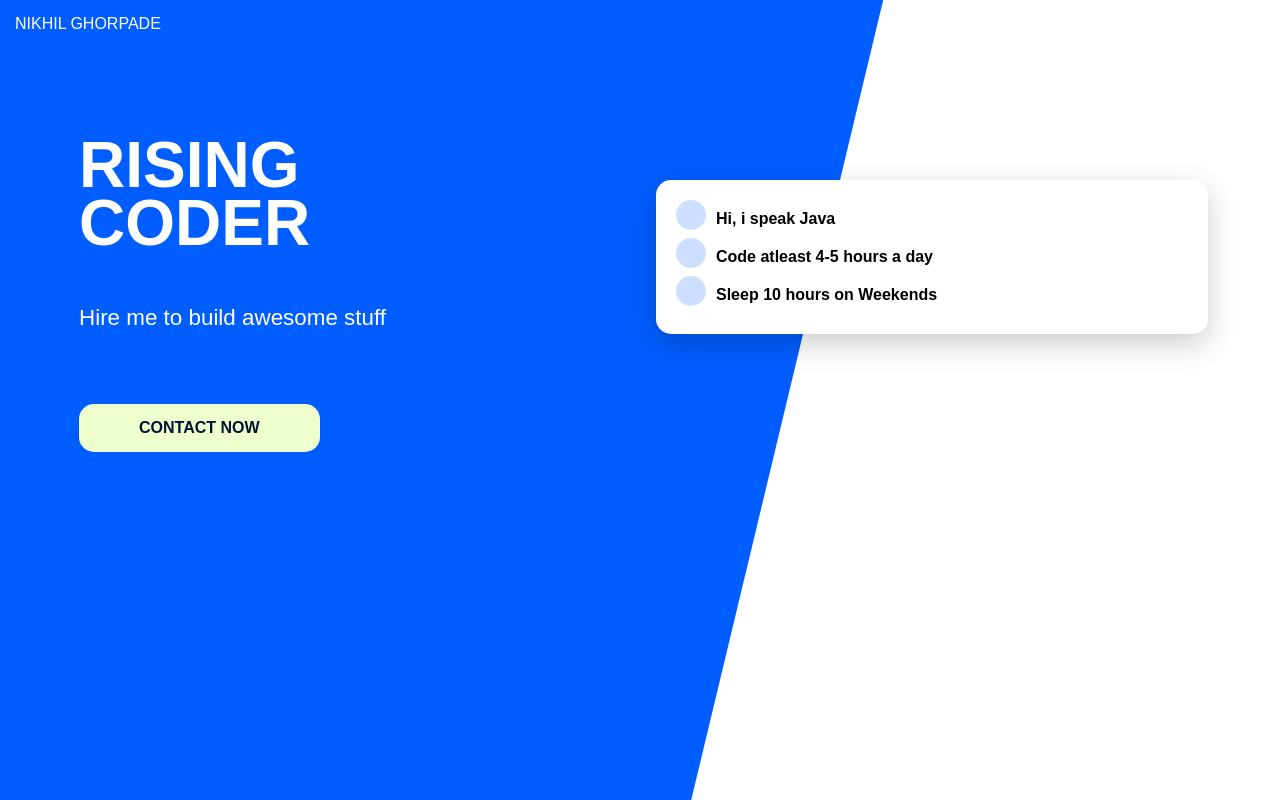
After one commit to girisukinkar/girisukinkar.github.io, a PHP site: the page made by projects/Nik Portfolio/index.html in a window 1280 px wide. The commit adds this page. Run offline with PHP 8.4, Linux system fonts and the light colour scheme.

Commit message:
projects section completed

```diff
--- /dev/null
+++ b/projects/Nik Portfolio/css/main.css
@@ -0,0 +1,144 @@
+body, html {
+  height: 100%;
+}
+
+body {
+  font-family: Arial, Helvetica, sans-serif;
+  margin: 0;
+}
+
+body #bg {
+  -webkit-clip-path: polygon(100% 0, 100% 78%, 43% 100%, 0 100%, 0 0);
+          clip-path: polygon(100% 0, 100% 78%, 43% 100%, 0 100%, 0 0);
+  background-color: #005DFF;
+  width: 100%;
+  height: 100%;
+  position: absolute;
+  z-index: -1;
+}
+
+@media (min-width: 840px) {
+  body #bg {
+    -webkit-clip-path: polygon(0 0, 69% 0, 54% 100%, 0% 100%);
+            clip-path: polygon(0 0, 69% 0, 54% 100%, 0% 100%);
+  }
+}
+
+body header a {
+  color: #fff;
+  text-decoration: none;
+  padding: 15px;
+  display: block;
+  text-transform: uppercase;
+}
+
+@media (min-width: 840px) {
+  main {
+    display: -ms-grid;
+    display: grid;
+    -ms-grid-columns: 50% auto;
+        grid-template-columns: 50% auto;
+        grid-template-areas: "primary card";
+  }
+}
+
+main section#card {
+  background: #fff;
+  padding: 20px;
+  margin: 1em auto;
+  border-radius: 15px;
+  -webkit-box-shadow: 0 10px 30px rgba(0, 0, 0, 0.2);
+          box-shadow: 0 10px 30px rgba(0, 0, 0, 0.2);
+  width: 80%;
+}
+
+@media (min-width: 840px) {
+  main section#card {
+    grid-area: card;
+    margin: 1em;
+    height: -webkit-fit-content;
+    height: -moz-fit-content;
+    height: fit-content;
+    -ms-flex-item-align: center;
+        -ms-grid-row-align: center;
+        align-self: center;
+  }
+}
+
+main section#card ul {
+  list-style-type: none;
+  margin: 0;
+  padding: 0;
+}
+
+main section#card ul li {
+  margin-bottom: 10px;
+}
+
+main section#card ul li span {
+  position: absolute;
+  width: 30px;
+  height: 30px;
+  background-color: #ccdfff;
+  border-radius: 50%;
+  margin-right: 10px;
+}
+
+main section#card ul li strong {
+  display: inline-block;
+  margin-left: 40px;
+  margin-top: 10px;
+}
+
+main section#primary {
+  color: #fff;
+  padding: 15px;
+  text-align: center;
+}
+
+@media (min-width: 840px) {
+  main section#primary {
+    grid-area: primary;
+    text-align: left;
+    margin: 4em 0 0 4em;
+  }
+}
+
+main section#primary h1 {
+  font-size: 3em;
+  margin-top: 10px;
+  text-transform: uppercase;
+}
+
+@media (min-width: 840px) {
+  main section#primary h1 {
+    font-size: 4em;
+    width: 30%;
+    line-height: .9em;
+  }
+}
+
+main section#primary p {
+  font-size: 1.4em;
+}
+
+main section#primary a {
+  color: #001333;
+  text-decoration: none;
+  border-radius: 15px;
+  text-transform: uppercase;
+  background-color: #eeffcd;
+  display: block;
+  text-align: center;
+  font-weight: bold;
+  margin: 50px auto 0 auto;
+  padding: 15px;
+}
+
+@media (min-width: 840px) {
+  main section#primary a {
+    display: inline-block;
+    padding: 15px 60px;
+  }
+}
+/*# sourceMappingURL=main.css.map */
--- /dev/null
+++ b/projects/Nik Portfolio/css/main.scss
@@ -0,0 +1,157 @@
+$myColor: #005DFF;
+
+$colors : (
+    primary:#005DFF,
+    accent: rgb(238, 255, 205),
+    primary-light: lighten(#005DFF,40%),
+    primary-dark: darken(#005DFF,40%)
+);
+
+
+$padding: 15px;
+$borders: 15px;
+
+@function color($color-name){
+    @return map-get($colors,$color-name)
+}
+
+
+$desktop: 840px;
+@mixin desktop {
+    @media (min-width: #{$desktop}) {
+        @content;
+    }
+}
+
+body,html{
+    height:100%;
+}
+
+body{
+    font-family: Arial, Helvetica, sans-serif;
+    margin:0;
+
+    #bg {
+        clip-path: polygon(100% 0, 100% 78%, 43% 100%, 0 100%, 0 0);
+        background-color: color(primary);
+        width: 100%;
+        height: 100%;
+        position: absolute;
+        z-index: -1;
+
+        @include desktop {
+            clip-path: polygon(0 0, 69% 0, 54% 100%, 0% 100%);
+
+        }
+    }
+
+    header a{
+        color:#fff;
+        text-decoration: none;
+        padding: $padding;
+        display: block;
+        text-transform: uppercase;
+    }
+}
+
+main {
+
+    @include desktop {
+        display: grid;
+        grid-template-columns: 50% auto;
+        grid-template-areas: "primary card";
+    }
+
+    section#card {
+        background: #fff;
+        padding: 20px;
+        margin:1em auto;
+        border-radius: $borders;
+        box-shadow: 0 10px 30px rgba(0,0,0, .2);
+        width: 80%;
+
+        @include desktop{
+            grid-area: card;
+            margin: 1em;
+            height: fit-content;
+            align-self: center;
+
+
+        }
+        ul{
+            list-style-type: none;
+            margin: 0;
+            padding: 0;
+
+            li{
+                margin-bottom:10px;
+
+                span{
+                    position: absolute;
+                    width: 30px;
+                    height: 30px;
+                    background-color: color(primary-light);
+                    border-radius: 50%;
+                    margin-right: 10px;
+
+                }
+                strong{
+                    display: inline-block;
+                    margin-left: max(40px);
+                    margin-top: 10px;
+                }
+            }
+
+        }
+
+
+
+    }
+
+    section#primary {
+        color: #fff;
+        padding: $padding;
+        text-align: center;
+
+        @include desktop{
+            grid-area: primary;
+            text-align: left;
+            margin: 4em 0 0 4em;
+        }
+
+
+
+        h1{
+            font-size: 3em;
+            margin-top: 10px;
+            text-transform: uppercase;
+            @include desktop{
+                font-size: 4em;
+                width: 30%;
+                line-height: .9em;
+            }
+        }
+        p{
+            font-size: 1.4em;
+
+        }
+        a{
+            color: color(primary-dark);
+            text-decoration: none;
+            border-radius: $borders;
+            text-transform: uppercase;
+            background-color: color(accent);
+            display: block;
+            text-align: center;
+            font-weight: bold;
+            margin: 50px auto 0 auto;
+            padding: $padding;
+
+            @include desktop{
+                display: inline-block;
+                padding: $padding $padding * 4;
+            }
+        }
+    }
+
+}
--- /dev/null
+++ b/projects/Nik Portfolio/index.html
@@ -0,0 +1,40 @@
+<!DOCTYPE html>
+<html>
+<head>
+    <meta charset="utf-8" />
+    <meta http-equiv="X-UA-Compatible" content="IE=edge">
+    <title>Nikhil Ghorpade</title>
+    <meta name="viewport" content="width=device-width, initial-scale=1">
+    <link rel="stylesheet" type="text/css" media="screen" href="css/main.css" />
+
+</head>
+<body>
+    <div id="bg"></div>
+    <header>
+        <a href="#">NIKHIL ghorpade</a>
+    </header>
+    <main>
+        <section id="card">
+            <ul>
+                <li>
+                    <span></span>
+                    <strong>Hi, i speak Java</strong>
+                </li>
+                <li>
+                    <span></span>
+                    <strong>Code atleast 4-5 hours a day</strong>
+                </li>
+                <li>
+                        <span></span>
+                        <strong>Sleep 10 hours on Weekends</strong>
+                </li>
+            </ul>
+        </section>
+        <section id="primary">
+            <h1>RISING CODER</h1>
+            <p>Hire me to build awesome stuff</p>
+            <a href="#">Contact Now</a>
+        </section>
+    </main>
+</body>
+</html>
```
Also changed, not shown: css/app.css (+1 -24 lines), index.html (+39 -4 lines), main.css (+58 -6 lines), images/cgpi calculator.png (added), images/nikhil portfolio.png (added), images/shraddha cottage bg.png (added), images/shraddha cottage.png (added), projects/Nik Portfolio/img/bg.jpg (added), 1 other file.
